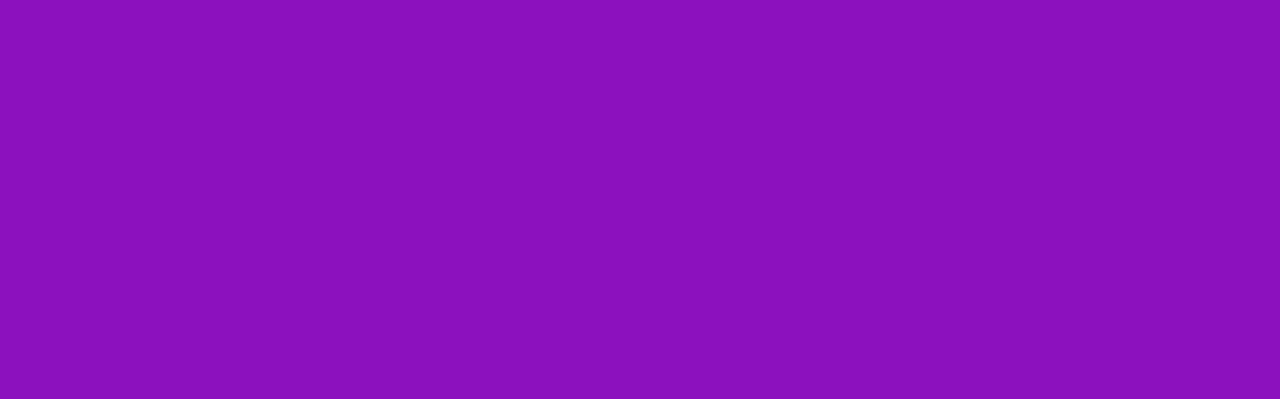
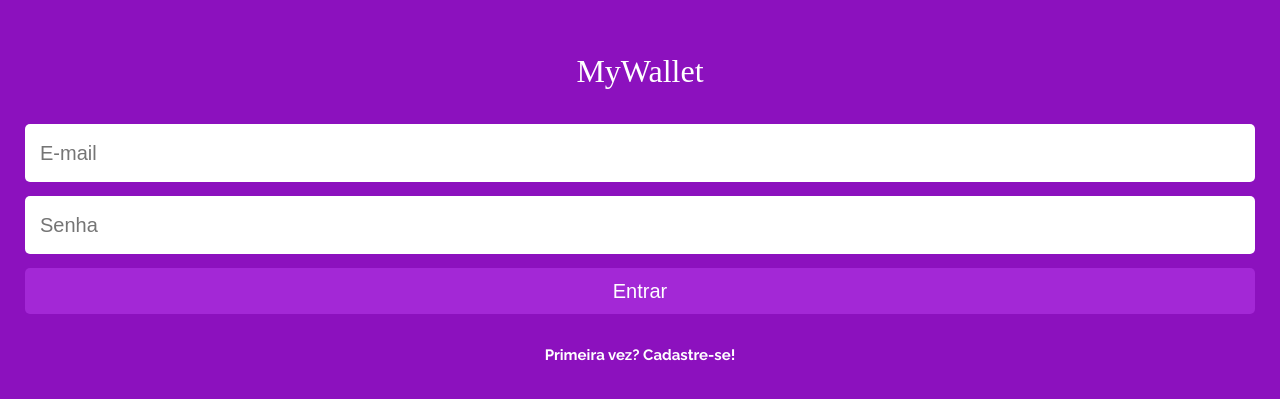
Before and after one commit to thalesAlves758/my-wallet-front, a React (Create React App) app: page /sign-in in a window 1280 px wide. Before the commit this address had no page. Shown: the part 195-594 px from the top of the page. Built offline with nearby package versions, Linux system fonts and the light colour scheme; no server answers; a web font is replaced by a local one.

Commit message:
Use User context and SignIn page

```diff
--- a/src/components/App.js
+++ b/src/components/App.js
@@ -1,14 +1,22 @@
-import React from 'react';
+import React, { useState } from 'react';
 import { BrowserRouter, Routes, Route } from 'react-router-dom';
 
+import UserContext from '../contexts/UserContext';
+
 import SignUp from './SignUp';
+import SignIn from './SignIn';
 
 function App() {
+  const [user, setUser] = useState(null);
+
   return (
     <BrowserRouter>
-      <Routes>
-        <Route path="/sign-up" element={<SignUp />} />
-      </Routes>
+      <UserContext.Provider value={{ user, setUser }}>
+        <Routes>
+          <Route path="/sign-up" element={<SignUp />} />
+          <Route path="/sign-in" element={<SignIn />} />
+        </Routes>
+      </UserContext.Provider>
     </BrowserRouter>
   );
 }
```
